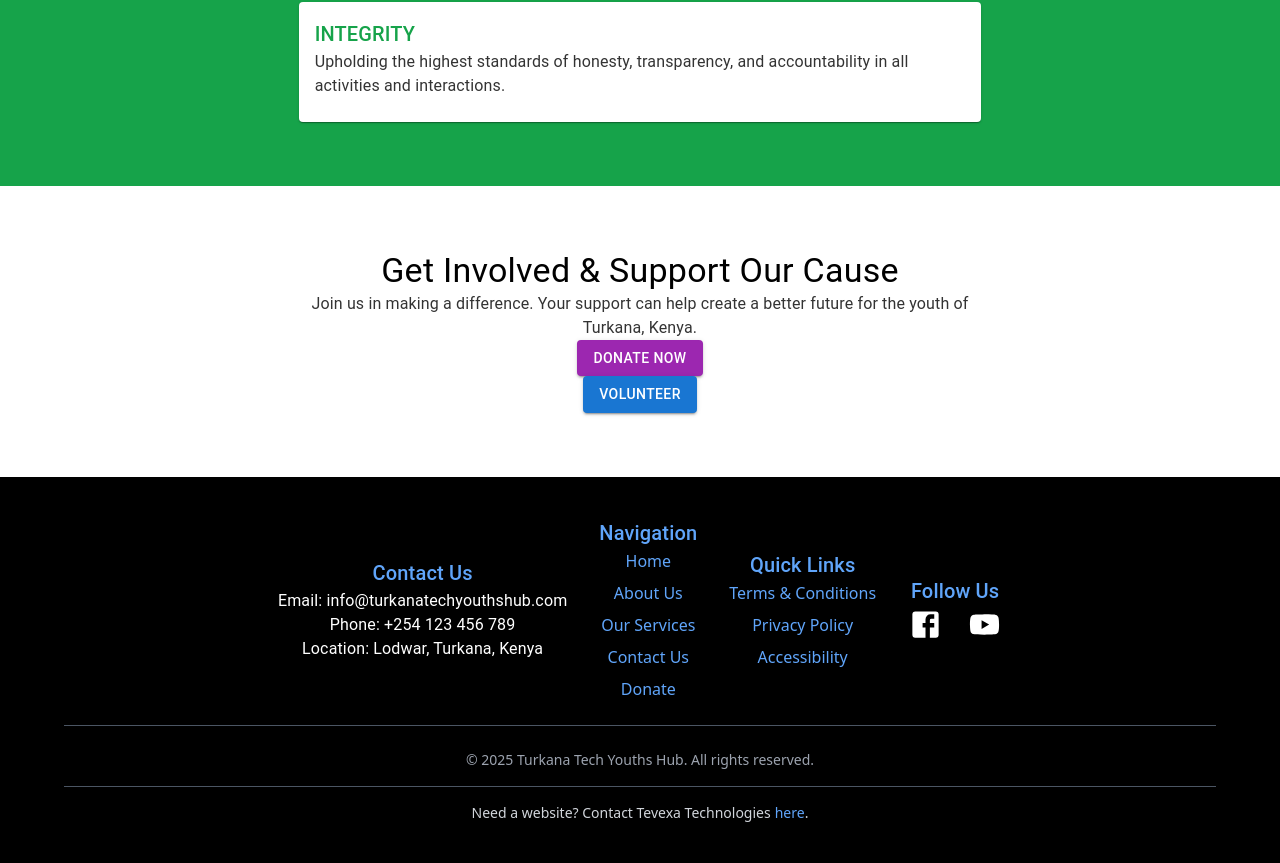
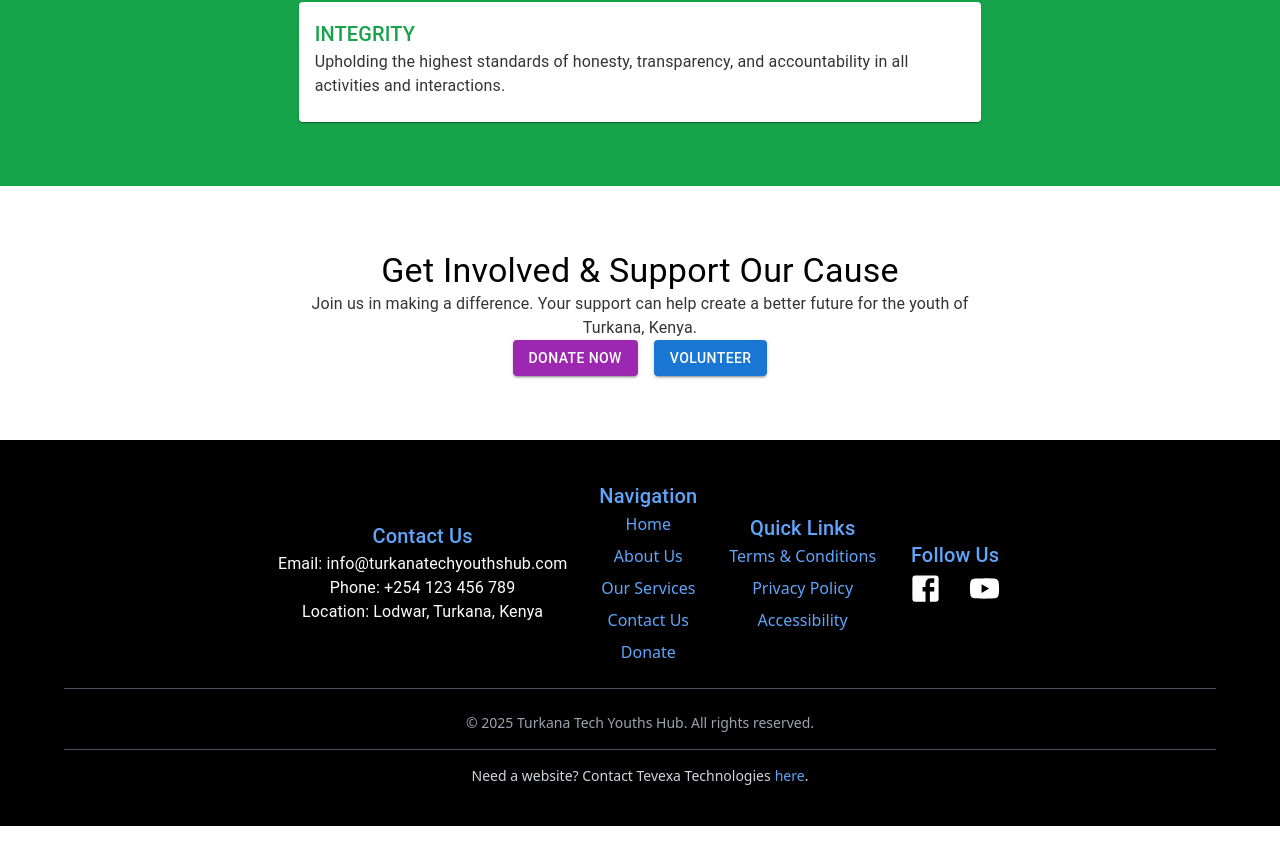
Before and after one commit to benjaminmweribaya/turkana-tech-hub, a React (Vite) app in the folder client/: page / in a window 1280 px wide. Shown: the part 1436-2299 px from the top of the page. After the commit the page ends 2262 px from the top, so only its background shows below. Built offline with nearby package versions, Linux system fonts and the light colour scheme.

Commit message:
modified the CTA (Call to Action) section so that the Donate Now and Volunteer buttons are displayed side by side on large screens and stacked vertically on smaller screens.

```diff
--- a/client/src/pages/Home.jsx
+++ b/client/src/pages/Home.jsx
@@ -86,6 +86,8 @@ const Home = () => {
         <Typography className="mb-6 max-w-2xl mx-auto text-black/80">
           Join us in making a difference. Your support can help create a better future for the youth of Turkana, Kenya.
         </Typography>
+
+        <div className="flex flex-col md:flex-row gap-4">
           <Link to="/donate">
             <Button variant="contained" color="secondary" className="text-lg px-6 py-3">
               Donate Now
@@ -94,6 +96,7 @@ const Home = () => {
           <Button onClick={() => setVolunteerOpen(true)} variant="contained" color="primary" className="text-lg px-6 py-3">
             Volunteer
           </Button>
+        </div>
       </section>
 
       {/* Volunteer Form Modal */}
```
Lines whose indentation alone changed are shown as unchanged.
